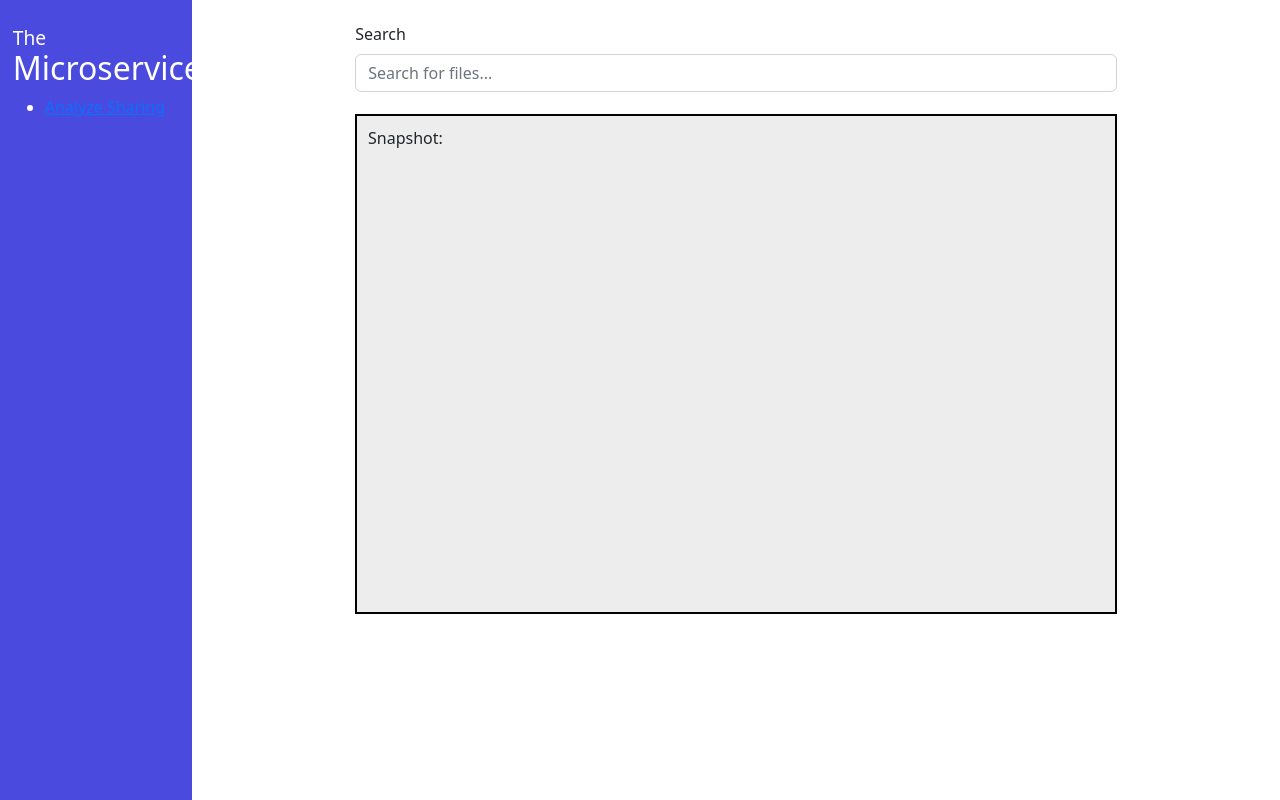
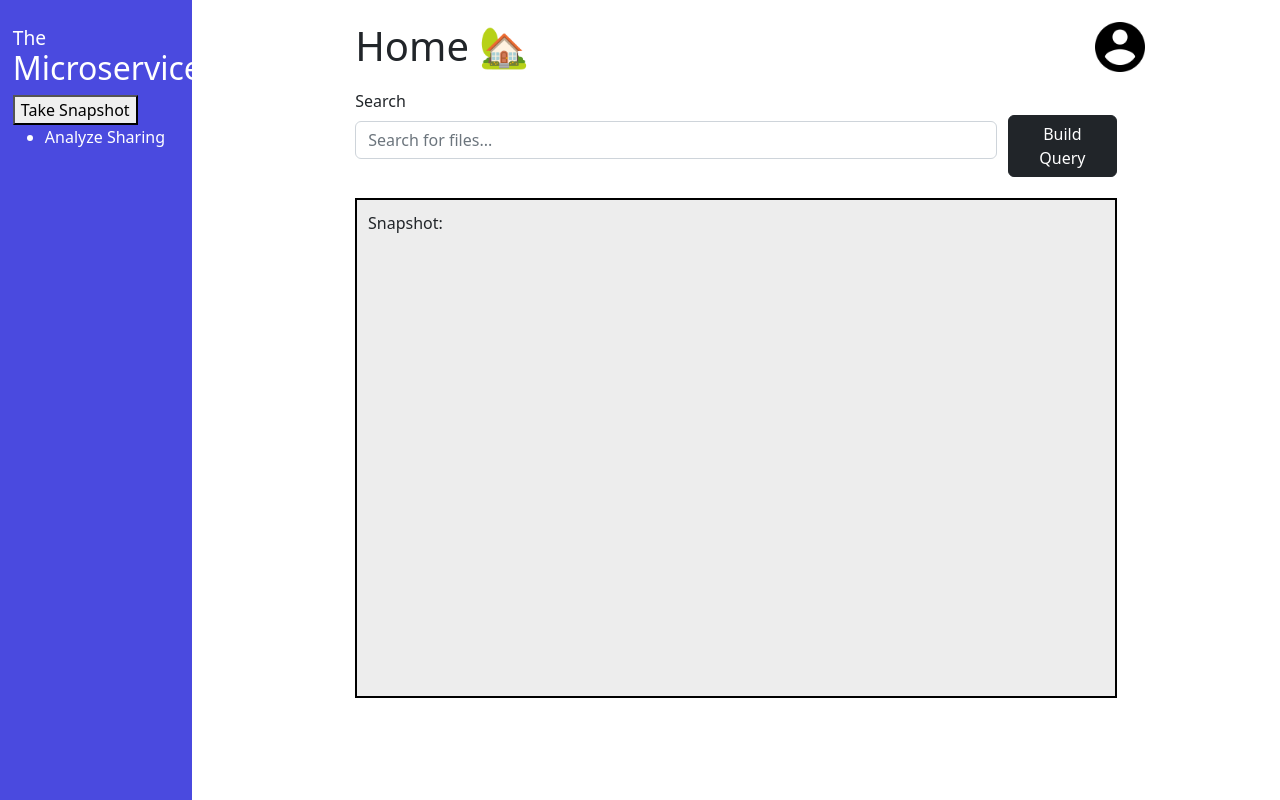
Before and after one commit to mifukuda/Google-Drive-Sharing-Manager, a React (Create React App) app in the folder client/: page /home in a window 1280 px wide. Built offline with nearby package versions, Linux system fonts and the light colour scheme; no server answers.

Commit message:
Changes to home screen

```diff
--- a/client/src/App.css
+++ b/client/src/App.css
@@ -30,6 +30,52 @@ body {
   width: 85%
 }
 
+.homescreenheader {
+  display: flex;
+  margin-top: 2%;
+  margin-bottom: 1%;
+  padding: 0;
+}
+
+.homescreentitle {
+  margin-left: 15%;
+  margin-right: 52%;
+}
+
+.querycontrols {
+  display: flex;
+  justify-content: center;
+  margin-bottom: 2%;
+}
+
+.sidebar {
+  display: inline-block;
+  width: 15%;
+  height: 100vh;
+  color: white;
+  background-color: rgb(74, 74, 223);
+  padding-top: 2%;
+  padding-left: 1%;
+}
+
+a.sidebarlink {
+  color: white;
+  text-decoration: none;
+}
+
+a.sidebar:hover {
+  color: gray;
+}
+
+h1.sidebarlogo {
+  font-size: 2.0em;
+}
+
+h2.sidebarlogo {
+  font-size: 1.2em;
+  margin-bottom: 0;
+}
+
 .analyzescreen {
   height: 100vh;
   margin: 0;
@@ -56,25 +102,6 @@ body {
 
 .analyzescreenheadertitle {
   padding-right: 70%;
-}
-
-.sidebar {
-  display: inline-block;
-  width: 15%;
-  height: 100vh;
-  color: white;
-  background-color: rgb(74, 74, 223);
-  padding-top: 2%;
-  padding-left: 1%;
-}
-
-h1.sidebarlogo {
-  font-size: 2.0em;
-}
-
-h2.sidebarlogo {
-  font-size: 1.2em;
-  margin-bottom: 0;
 }
 
 .deviantsharinglist {
--- a/client/src/components/AnalyzeScreen.js
+++ b/client/src/components/AnalyzeScreen.js
@@ -4,9 +4,10 @@ import RedundantSharingList from "./RedundantSharingList";
 import DeviantSharingList from "./DeviantSharingList";
 import SharingDifferencesList from "./SharingDifferencesList";
 
-export default function SideBar() {
+export default function AnalyzeScreen() {
     let navigate = useNavigate();
 
+    // Navigate to home page when close button is pressed
     function handleClose(event) {
         navigate("/home");
     }
--- a/client/src/components/HomeScreen.js
+++ b/client/src/components/HomeScreen.js
@@ -2,6 +2,7 @@ import React, {useEffect} from "react";
 import {useDispatch} from "react-redux";
 import {getSnapshotFromBackend} from "../actions";
 import FileList from "./FileList";
+import HomeScreenHeader from "./HomeScreenHeader";
 import SearchBar from "./SearchBar";
 import SideBar from "./SideBar";
 
@@ -16,6 +17,7 @@ export default function FileCard() {
         <div className="homescreen">
             <SideBar/>
             <div className="homescreencenter">
+                <HomeScreenHeader/>
                 <SearchBar/>
                 <div className="filelist">
                     <p>Snapshot:</p>
--- /dev/null
+++ b/client/src/components/HomeScreenHeader.js
@@ -0,0 +1,15 @@
+import React from "react";
+
+// Button redirects to Google Auth
+export default function HomeScreenHeader() {
+    return (
+        <div className="homescreenheader">
+            <div className="homescreentitle">
+                <h1>Home &#127969;</h1>
+            </div>
+            <div>
+                <input className="exitbutton" type="image" src={require('../images/accountbutton.png')} alt="close button" style={{height: "50px"}}/>
+            </div>
+        </div>
+    );
+}
--- a/client/src/components/SearchBar.js
+++ b/client/src/components/SearchBar.js
@@ -1,7 +1,7 @@
 import React, {useState} from "react";
 import {useDispatch} from 'react-redux';
 import {getFilteredSnapshotFromBackend} from '../actions';
-import {Form} from 'react-bootstrap';
+import {Form, Button} from 'react-bootstrap';
 
 export default function SearchBar() {
     // Stores current text within SearchBar
@@ -17,20 +17,22 @@ export default function SearchBar() {
     }
 
     let style = {
-        margin: 'auto',
-        marginTop: '2%',
-        marginBottom: '2%',
-        marginLeft: '15%',
-        width: '70%'
+        marginRight: '1%',
+        width: '59%'
     }
 
     return (
-        <Form>
-            <Form.Group style={style} controlId="formSearchBar">
-                <Form.Label>Search</Form.Label>
-                <Form.Control placeholder="Search for files..."
-                    onChange={(event) => setText(event.target.value)} onKeyPress={(event) => handleSubmit(event)}/>
-            </Form.Group>
-        </Form>
+        <div className="querycontrols">
+            <Form style={style}>
+                <Form.Group controlId="formSearchBar">
+                    <Form.Label>
+                        Search
+                    </Form.Label>
+                    <Form.Control placeholder="Search for files..."
+                        onChange={(event) => setText(event.target.value)} onKeyPress={(event) => handleSubmit(event)}/>
+                </Form.Group>
+            </Form>
+            <Button variant="dark" style={{marginTop: "2.4%", bottom: 0, width: '10%', height: '10%'}}>Build Query</Button>
+        </div>
     );
 }
--- a/client/src/components/SideBar.js
+++ b/client/src/components/SideBar.js
@@ -7,9 +7,10 @@ export default function SideBar() {
         <div className="sidebar">
            <h2 className="sidebarlogo">The</h2>
            <h1 className="sidebarlogo">Microservices</h1>
+           <button className="sidebarButton">Take Snapshot</button>
            <ul>
                 <li>
-                    <Link to="/analyze">Analyze Sharing</Link>
+                    <Link to="/analyze" className="sidebarlink">Analyze Sharing</Link>
                 </li>
             </ul>
         </div>
```
Also changed, not shown: client/src/images/accountbutton.png (added).
